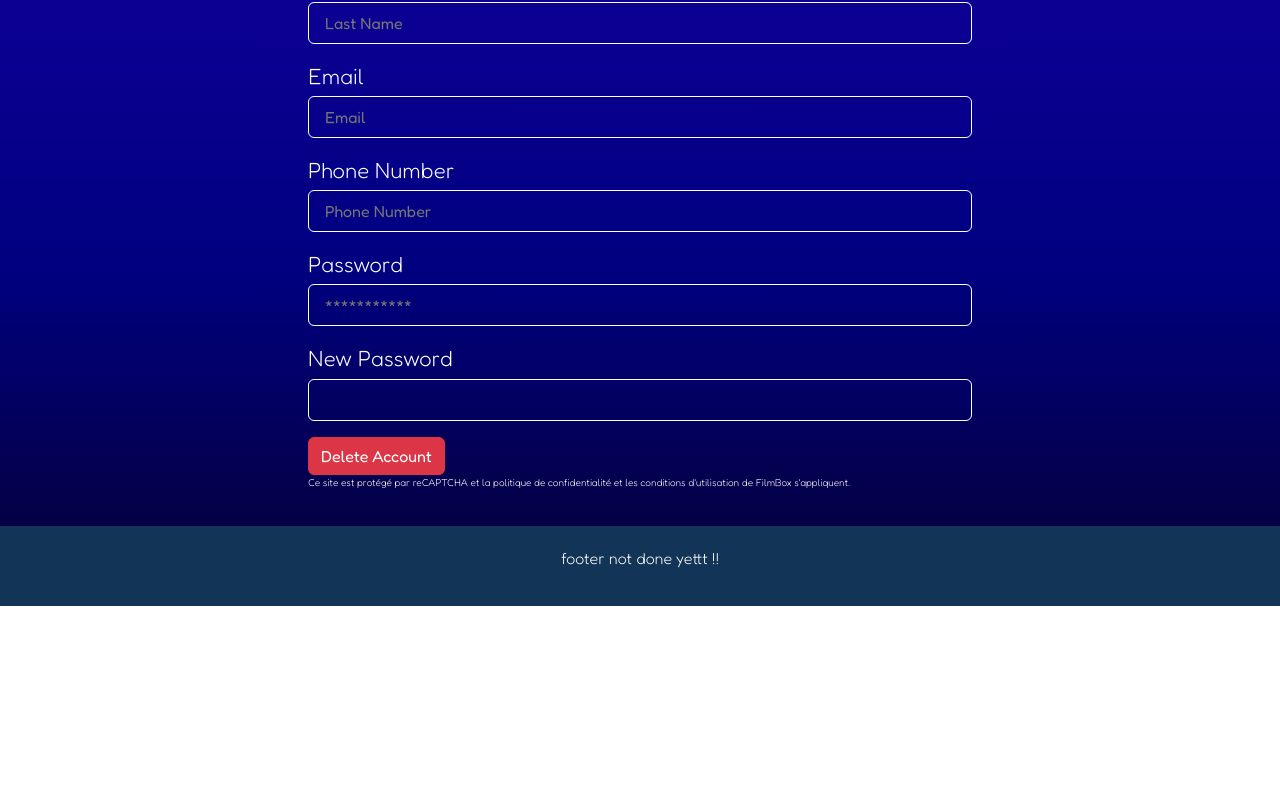
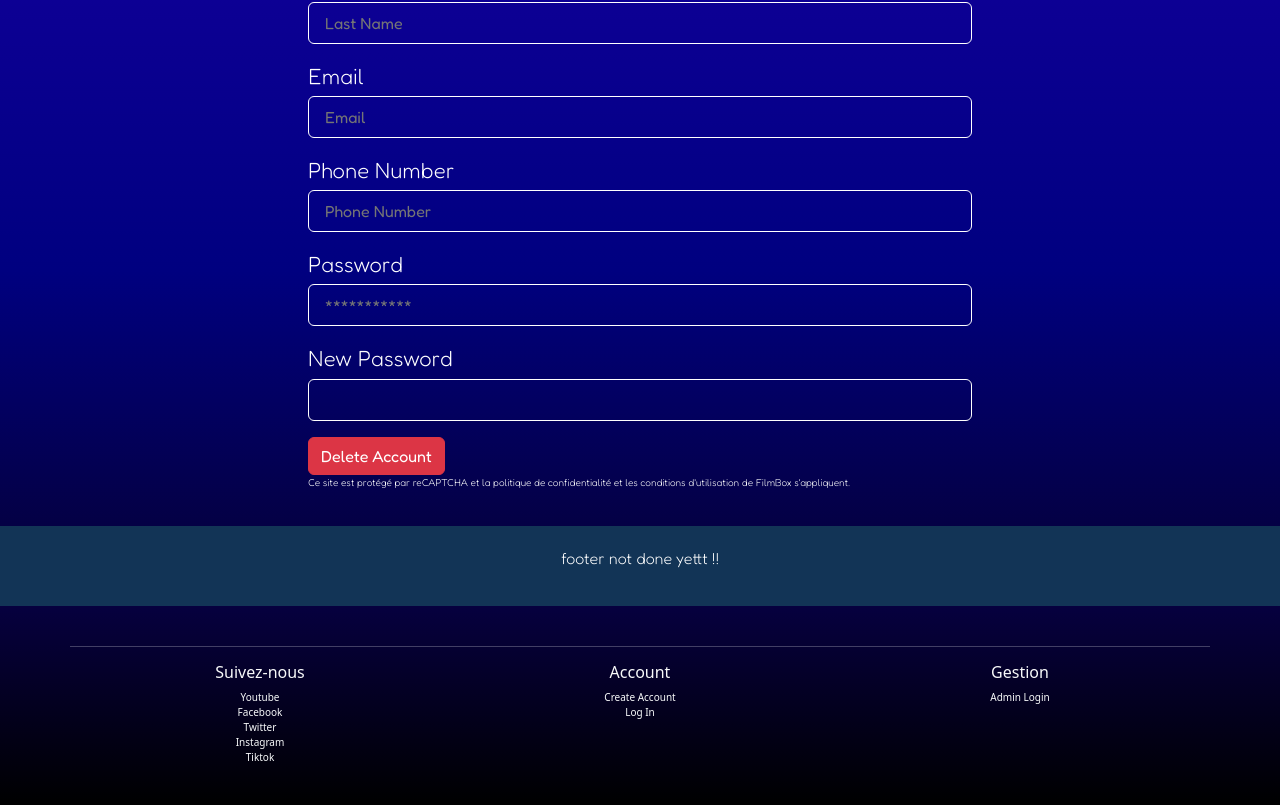
Before and after one commit to aliciaach/FilmBox, a React (Vite) app in the folder filmbox-app/client/: page /userSettings in a window 1280 px wide. Shown: the part 405-1210 px from the top of the page. Before the commit the page ends 1011 px from the top, so only its background shows below. Built offline with nearby package versions, Linux system fonts and the light colour scheme; no server answers; a web font is replaced by a local one.

Commit message:
ajout component footer dans le router + modification footer

```diff
--- a/filmbox-app/client/src/App.jsx
+++ b/filmbox-app/client/src/App.jsx
@@ -11,11 +11,13 @@ import AdminLogin from "./components/AdminLogin";
 import AdminManagement from "./components/adminManagement";
 import AdminManagementPage from "./components/AdminManagementPage";
 import PageWatchList from "./components/PageWatchList";
+import Footer from './components/Footer';
 // import UserManagement from "./components/UserManagement";
 
 function App() {
   return (
     <BrowserRouter>
+    <div>
       <Routes>
         <Route path="/" element={<BodyAccueil />} />
         <Route path="/connexion" element={<Connexion />} />
@@ -28,6 +30,8 @@ function App() {
         <Route path="/AdminManagementPage" element={<AdminManagementPage />} />
         <Route path="/PageWatchlist" element={<PageWatchList />} />
       </Routes>
+      <Footer/>
+    </div>
     </BrowserRouter>
     //<UserSettings />
     //<AdminLogin />
--- a/filmbox-app/client/src/components/Footer.jsx
+++ b/filmbox-app/client/src/components/Footer.jsx
@@ -1,13 +1,19 @@
 function Footer() {
   return (
+    <>
     <footer
       className="footer mt-auto py-4 bg-black text-light"
-      style={{ fontSize: "10px" }}
+      style={{
+        background: `linear-gradient(to bottom,
+                            rgb(6, 0, 63),
+                            rgb(0, 0, 0))`,
+        fontSize: "10px"
+      }}
     >
       <div className="container">
         <div className="row text-center">
           <hr className="my-3 border-light" />
-          <div className="col-md-6 text-center  ">
+          <div className="col-md-4 text-center  ">
             <h6>Suivez-nous</h6>
             <ul className="list-unstyled text-center">
               <li>
@@ -38,17 +44,28 @@ function Footer() {
             </ul>
           </div>
 
-          <div className="col-md-6 text-center">
-            <h6>Compte</h6>
+          <div className="col-md-4 text-center">
+            <h6>Account</h6>
             <ul className="list-unstyled">
               <li>
                 <a href="#" className="text-light text-decoration-none">
-                  Créer un compte
+                  Create Account
                 </a>
               </li>
               <li>
                 <a href="#" className="text-light text-decoration-none">
-                  Se connecter
+                  Log In
+                </a>
+              </li>
+            </ul>
+          </div>
+
+          <div className="col-md-4 text-center">
+            <h6>Gestion</h6>
+            <ul className="list-unstyled">
+              <li>
+                <a href="#" className="text-light text-decoration-none">
+                  Admin Login
                 </a>
               </li>
             </ul>
@@ -56,6 +73,7 @@ function Footer() {
         </div>
       </div>
     </footer>
+    </>
   );
 }
 
--- a/filmbox-app/client/src/components/PageFilm.jsx
+++ b/filmbox-app/client/src/components/PageFilm.jsx
@@ -585,6 +585,14 @@ const ListeFilms = () => {
         )}
       </div>
 
+      {/* Fadding pour que la page et le footer blend ensemble */}
+      <div
+        style={{
+          height: "40px",
+          background: "linear-gradient(to bottom, rgba(7, 0, 66, 0), rgba(7, 0, 66, 1))",
+        }}
+        />
+
       {/* styles personnalisés pour l'effet de survol */}
       <style>{`
         .movie-card:hover {
```
Also changed, not shown: 1 other file (tests, documents, lock files or other folders).
